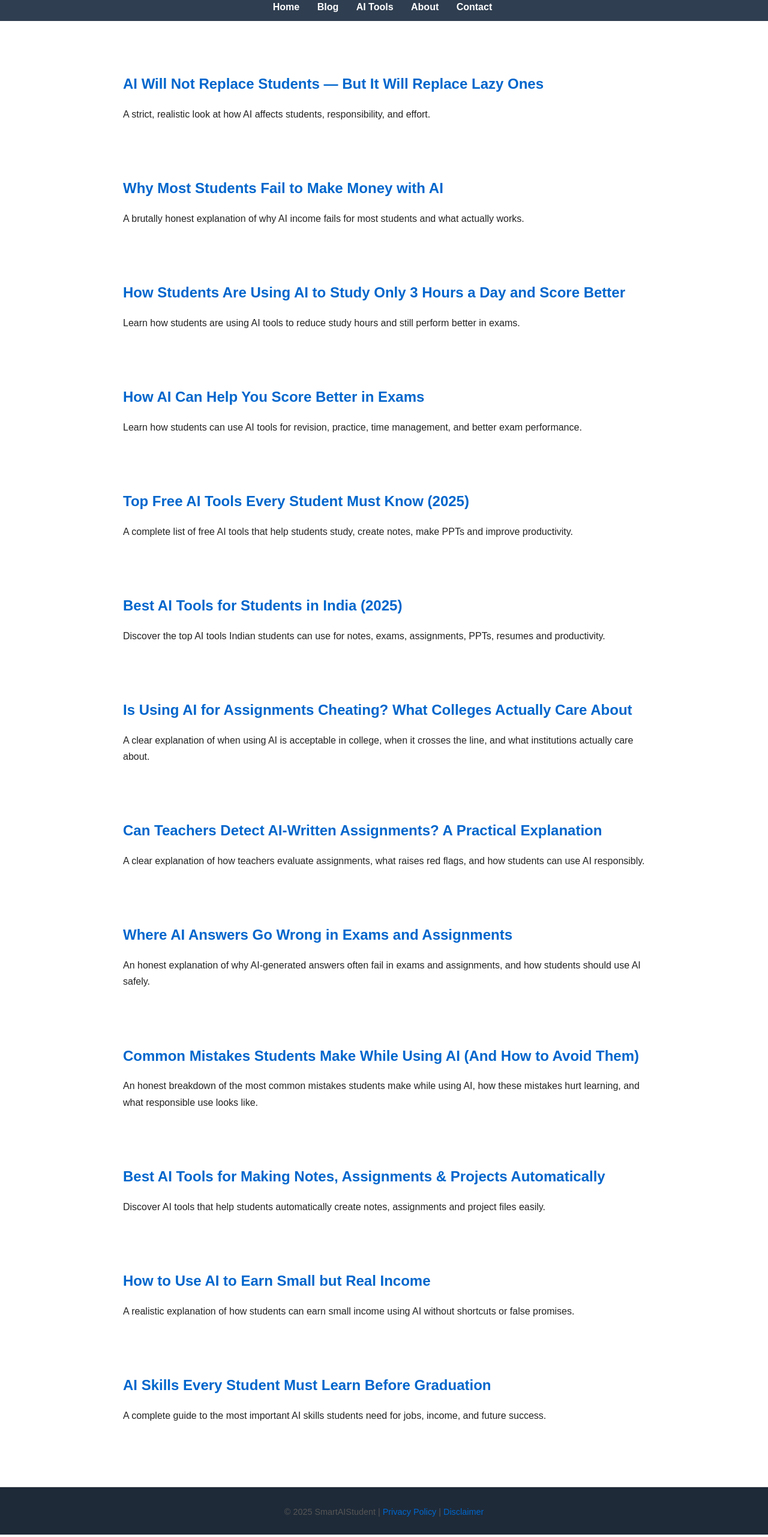
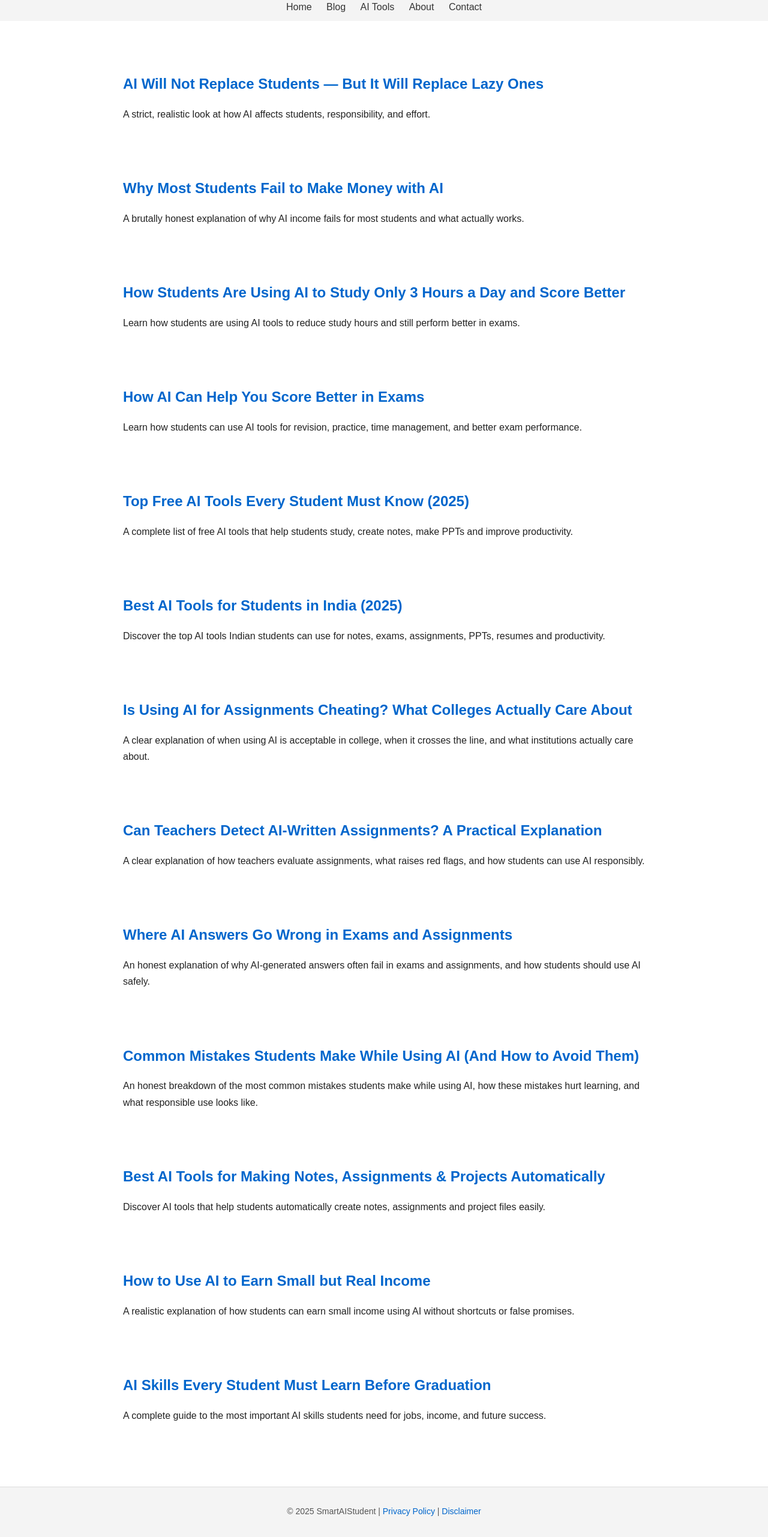
Before and after one commit to adarshgpt8317/smartaistudent, a plain HTML site: page blog.html in a window 1280 px wide. Shown: the part 173-2736 px from the top of the page at 60% size. Drawn offline with Linux system fonts and the light colour scheme.

Commit message:
Add files via upload

```diff
--- a/style.css
+++ b/style.css
@@ -107,3 +107,26 @@ footer {
   font-size: 0.9rem;
   color: #555;
 }
+
+
+
+.main-nav {
+  background: #f4f4f4;
+  padding: 10px;
+  text-align: center;
+}
+
+.main-nav a {
+  margin: 0 10px;
+  text-decoration: none;
+  color: #333;
+  font-weight: 500;
+}
+
+.site-footer {
+  margin-top: 40px;
+  padding: 15px;
+  text-align: center;
+  background: #f4f4f4;
+  font-size: 14px;
+}
```
Also changed, not shown: index.html (+1 -1 lines).
